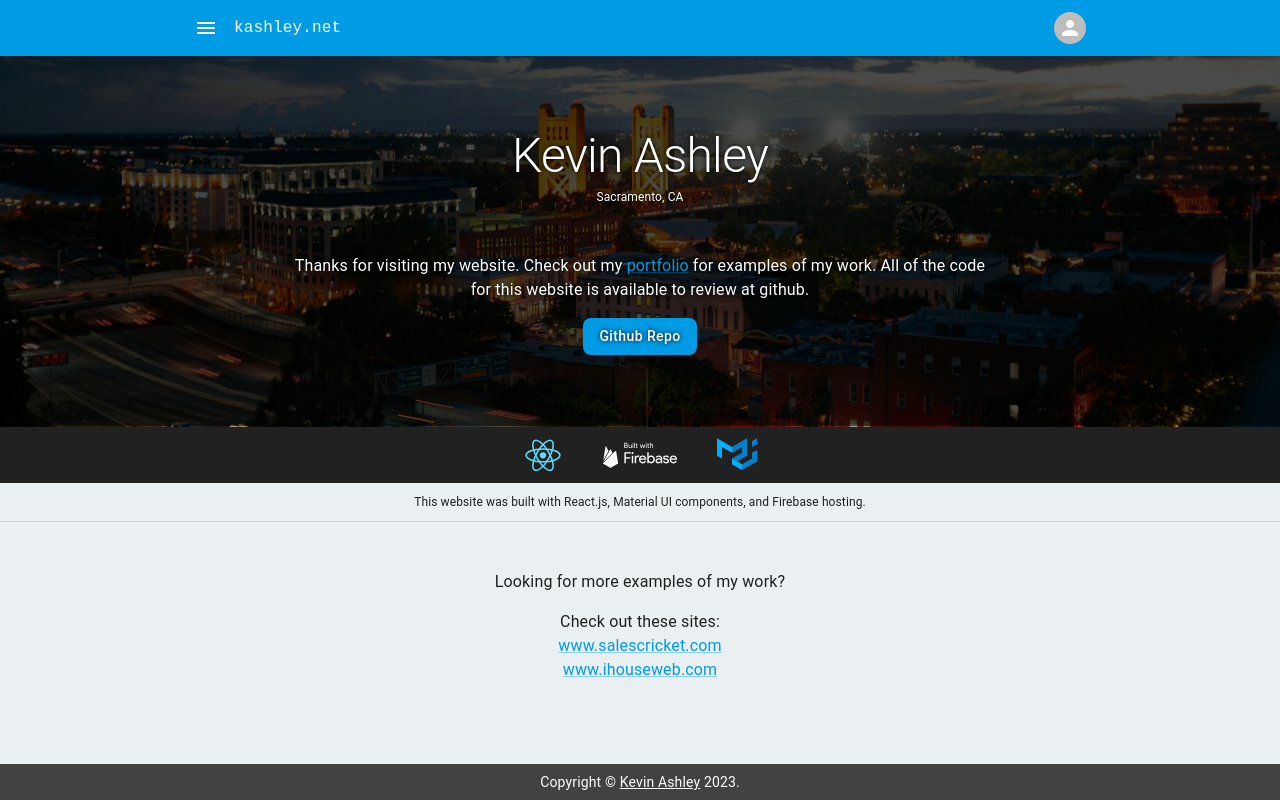
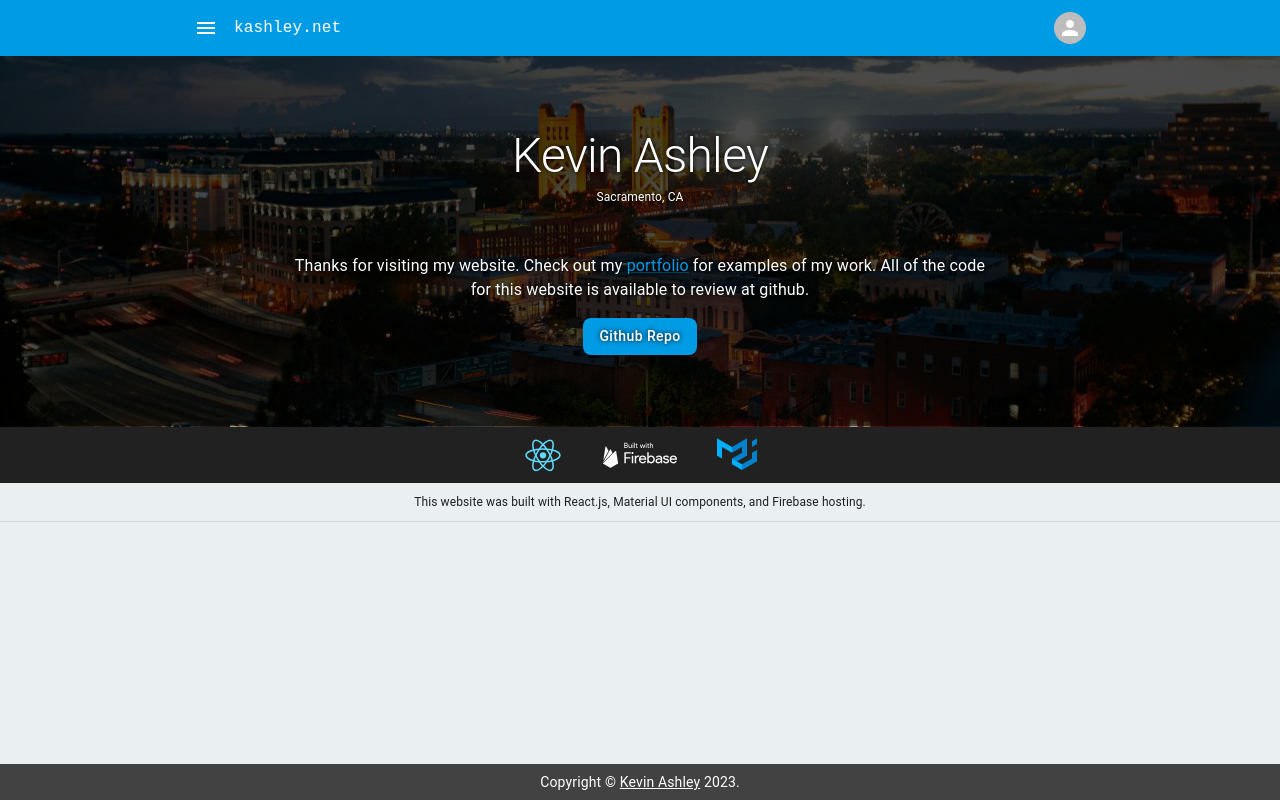
Before and after one commit to KevinAshley/kashley.net, a React (Create React App) app: page / in a window 1280 px wide. Built offline with nearby package versions, Linux system fonts and the light colour scheme.

Commit message:
updated and released

```diff
--- a/src/pages/home.js
+++ b/src/pages/home.js
@@ -110,20 +110,6 @@ const Home = () => {
                 This website was built with React.js, Material UI components, and&nbsp;Firebase
                 hosting.
             </Typography>
-            <Box sx={{ padding: "2rem", textAlign: "center" }}>
-                <p>Looking for more examples of my work?</p>
-                <p>
-                    Check out these sites:
-                    <br />
-                    <Link href={"https://www.salescricket.com/"} target="_blank">
-                        www.salescricket.com
-                    </Link>
-                    <br />
-                    <Link href={"https://www.ihouseweb.com/"} target="_blank">
-                        www.ihouseweb.com
-                    </Link>
-                </p>
-            </Box>
         </Fragment>
     );
 };
```
Also changed, not shown: 1 other file (tests, documents, lock files or other folders).
